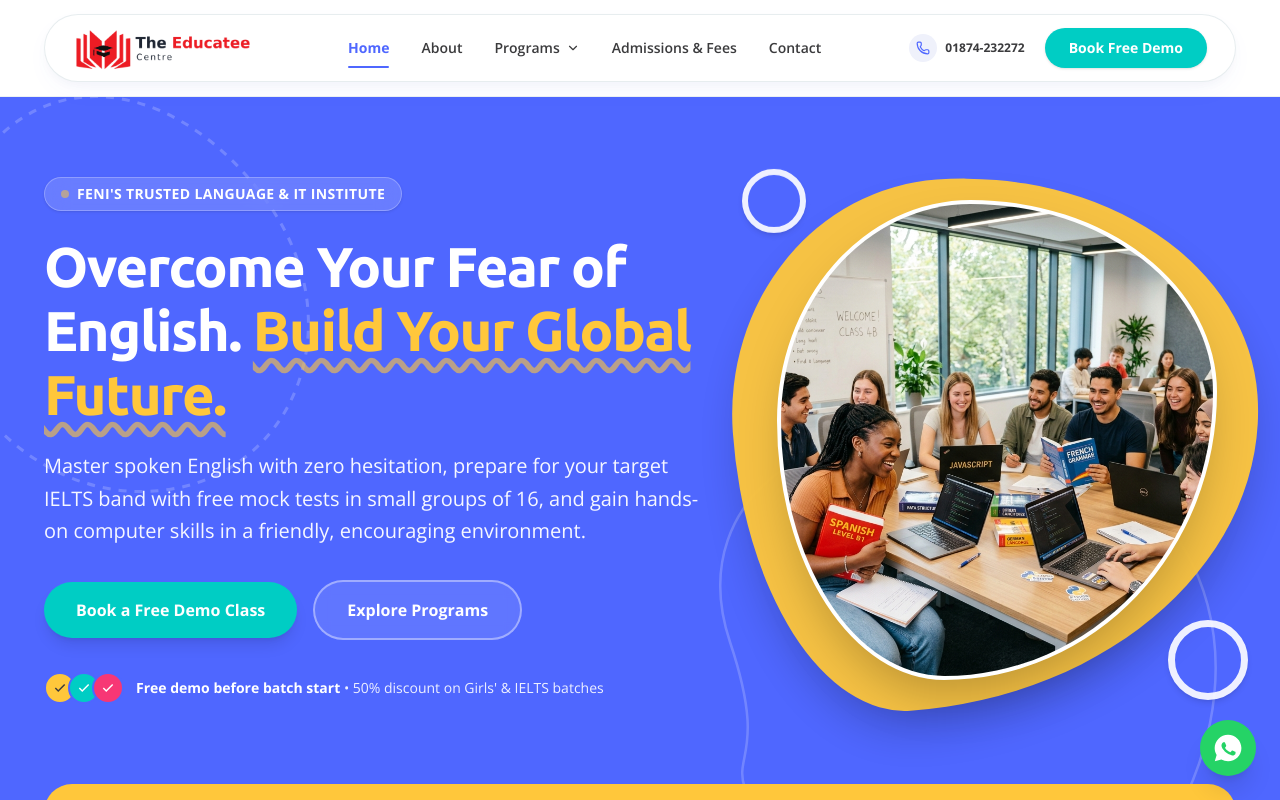
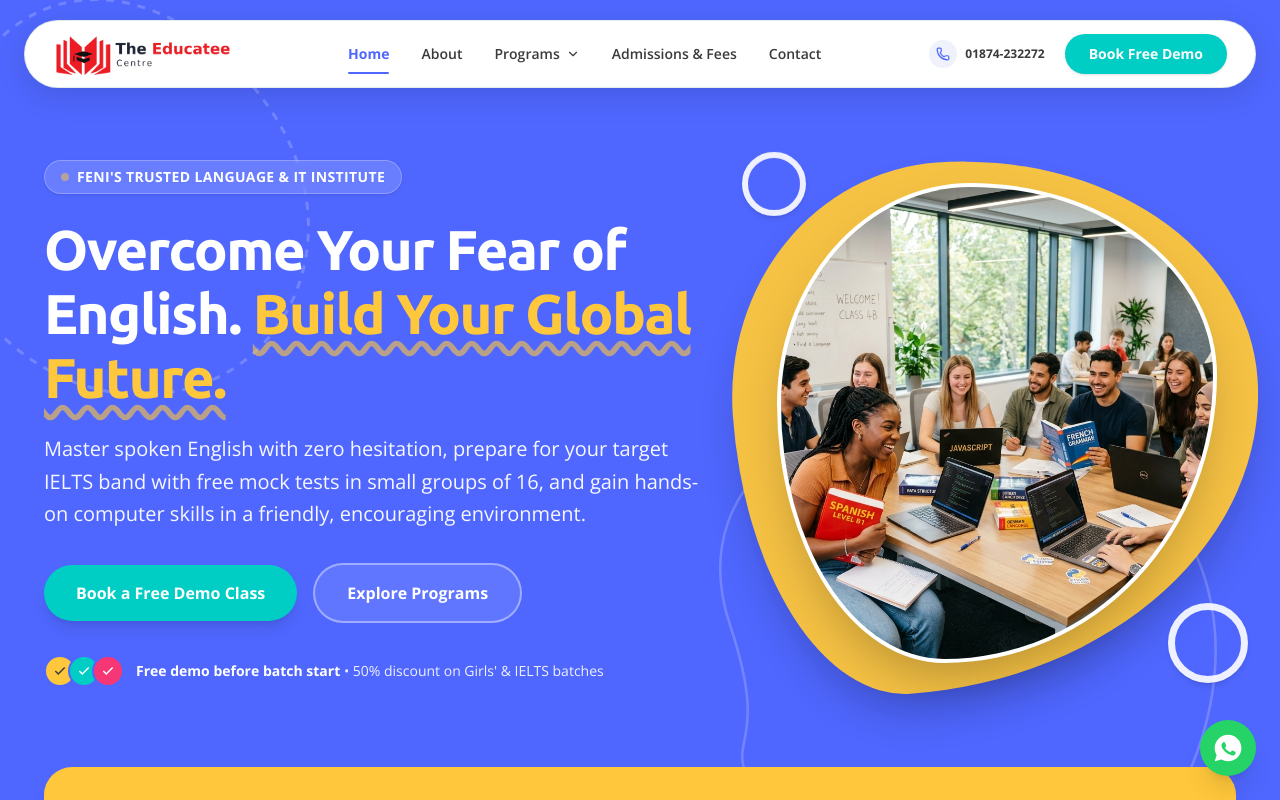
Before and after one commit to mahid559/the_educate_centre, a Next.js app: page / in a window 1280 px wide. Shown: the top 800 px of the page. Built offline with nearby package versions, Linux system fonts and the light colour scheme.

Commit message:
Update program card color palette and implement transparent floating navbar with smart headroom scroll

```diff
--- a/src/app/not-found.tsx
+++ b/src/app/not-found.tsx
@@ -4,7 +4,7 @@ import { BookOpen, Home } from "lucide-react";
 
 export default function NotFound() {
   return (
-    <div className="min-h-[75vh] flex items-center justify-center py-20 px-4 sm:px-6 bg-white relative overflow-hidden">
+    <div className="min-h-[75vh] flex items-center justify-center pt-32 pb-20 sm:pt-40 px-4 sm:px-6 bg-white relative overflow-hidden">
       {/* Background Decorative Padora Blobs */}
       <div
         className="absolute inset-0 pointer-events-none opacity-25 overflow-hidden"
--- a/src/app/programs/[slug]/CourseDetailClientView.tsx
+++ b/src/app/programs/[slug]/CourseDetailClientView.tsx
@@ -40,7 +40,7 @@ export function CourseDetailClientView({
   return (
     <>
       {/* 1. Course Hero Section */}
-      <section className="relative overflow-hidden bg-[#4F67FF] text-white pt-10 pb-16 md:pt-14 md:pb-24">
+      <section className="relative overflow-hidden bg-[#4F67FF] text-white pt-28 pb-14 sm:pt-32 md:pt-36 md:pb-20 lg:pt-40 lg:pb-24">
         {/* Background Decorative Curves */}
         <div
           className="absolute inset-0 pointer-events-none opacity-20 overflow-hidden"
--- a/src/components/Header.tsx
+++ b/src/components/Header.tsx
@@ -1,6 +1,6 @@
 "use client";
 
-import React, { useState, useEffect } from "react";
+import React, { useState, useEffect, useRef } from "react";
 import Link from "next/link";
 import Image from "next/image";
 import { usePathname } from "next/navigation";
@@ -11,14 +11,35 @@ import { siteContent } from "@/data/content";
 export function Header() {
   const [mobileMenuOpen, setMobileMenuOpen] = useState(false);
   const [programsDropdownOpen, setProgramsDropdownOpen] = useState(false);
+  const [visible, setVisible] = useState(true);
   const [scrolled, setScrolled] = useState(false);
+  const lastScrollYRef = useRef(0);
   const pathname = usePathname();
 
   const { contact, programs } = siteContent;
 
   useEffect(() => {
     const handleScroll = () => {
-      setScrolled(window.scrollY > 20);
+      const currentScrollY = window.scrollY;
+      const prevScrollY = lastScrollYRef.current;
+
+      // Track if page is scrolled past top
+      setScrolled(currentScrollY > 20);
+
+      // Always show navbar at the very top of the page
+      if (currentScrollY <= 40) {
+        setVisible(true);
+      } else if (currentScrollY > prevScrollY + 8) {
+        // Scrolling DOWN -> hide navbar to allow full screen view
+        setVisible(false);
+        setProgramsDropdownOpen(false);
+        setMobileMenuOpen(false);
+      } else if (currentScrollY < prevScrollY - 8) {
+        // Scrolling UP -> reveal navbar smoothly
+        setVisible(true);
+      }
+
+      lastScrollYRef.current = currentScrollY;
     };
 
     window.addEventListener("scroll", handleScroll, { passive: true });
@@ -33,15 +54,19 @@ export function Header() {
 
   return (
     <header
-      className={`sticky top-0 z-50 w-full transition-all duration-300 ${
-        scrolled
-          ? "bg-white/95 backdrop-blur-md shadow-md py-2 md:py-2.5 border-b border-[#E2E9EB]"
-          : "bg-white/90 backdrop-blur-sm py-2.5 md:py-3.5 border-b border-[#E2E9EB]/60"
+      className={`fixed top-0 left-0 right-0 z-50 pt-3 sm:pt-4 md:pt-5 px-3 sm:px-6 bg-transparent transition-transform duration-300 ease-in-out pointer-events-none ${
+        visible ? "translate-y-0" : "-translate-y-full"
       }`}
     >
-      <div className="max-w-[1240px] mx-auto px-4 sm:px-6">
-        <div className="bg-white rounded-2xl md:rounded-full px-4 md:px-7 py-2 sm:py-2.5 flex items-center justify-between padora-card-shadow border border-[#E2E9EB]/80">
-          {/* Authentic Logo (Transparent background, no black box) */}
+      <div className="max-w-[1240px] mx-auto pointer-events-auto">
+        <div
+          className={`bg-white rounded-2xl md:rounded-full px-4 md:px-7 py-2 sm:py-2.5 flex items-center justify-between border border-[#E2E9EB]/90 transition-shadow duration-300 ${
+            scrolled
+              ? "shadow-[0_12px_36px_-6px_rgba(0,0,0,0.18)]"
+              : "shadow-[0_8px_30px_rgb(0,0,0,0.12)]"
+          }`}
+        >
+          {/* Authentic Logo (Transparent background) */}
           <Link
             href="/"
             className="flex items-center group focus:outline-none focus-visible:ring-2 focus-visible:ring-[#4F67FF] rounded-xl"
@@ -59,7 +84,7 @@ export function Header() {
             </div>
           </Link>
 
-          {/* Desktop Navigation (Exact 5 items: Home, About, Programs dropdown, Admissions & Fees, Contact) */}
+          {/* Desktop Navigation */}
           <nav
             className="hidden lg:flex items-center gap-7 xl:gap-8 text-sm font-semibold text-[#3B3B3D]"
             aria-label="Main Navigation"
@@ -97,7 +122,9 @@ export function Header() {
               <button
                 type="button"
                 className={`flex items-center gap-1.5 transition-colors hover:text-[#4F67FF] py-1 focus:outline-none focus-visible:ring-2 focus-visible:ring-[#4F67FF] rounded-lg relative ${
-                  pathname?.startsWith("/programs") ? "text-[#4F67FF] font-bold" : ""
+                  pathname?.startsWith("/programs")
+                    ? "text-[#4F67FF] font-bold"
+                    : ""
                 }`}
                 aria-expanded={programsDropdownOpen}
                 aria-haspopup="true"
@@ -212,23 +239,24 @@ export function Header() {
             </button>
           </div>
         </div>
-      </div>
 
-      {/* Mobile Menu Drawer */}
+        {/* Mobile Menu Drawer (Floating pill card) */}
         <AnimatePresence>
           {mobileMenuOpen && (
             <motion.div
-            initial={{ opacity: 0, height: 0 }}
-            animate={{ opacity: 1, height: "auto" }}
-            exit={{ opacity: 0, height: 0 }}
-            transition={{ duration: 0.25, ease: "easeInOut" }}
-            className="lg:hidden bg-white border-b border-[#E2E9EB] shadow-2xl overflow-hidden mt-2"
+              initial={{ opacity: 0, y: -8, scale: 0.98 }}
+              animate={{ opacity: 1, y: 0, scale: 1 }}
+              exit={{ opacity: 0, y: -6, scale: 0.98 }}
+              transition={{ duration: 0.2, ease: "easeOut" }}
+              className="lg:hidden bg-white rounded-2xl shadow-2xl border border-[#E2E9EB] overflow-hidden mt-2 p-5"
             >
-            <div className="max-w-[1240px] mx-auto px-5 py-5 flex flex-col gap-3">
+              <div className="flex flex-col gap-3">
                 <Link
                   href="/"
                   className={`py-2 text-base font-bold transition-colors ${
-                  isActive("/") ? "text-[#4F67FF]" : "text-[#3B3B3D] hover:text-[#4F67FF]"
+                    isActive("/")
+                      ? "text-[#4F67FF]"
+                      : "text-[#3B3B3D] hover:text-[#4F67FF]"
                   }`}
                   onClick={() => setMobileMenuOpen(false)}
                 >
@@ -238,7 +266,9 @@ export function Header() {
                 <Link
                   href="/about"
                   className={`py-2 text-base font-bold transition-colors ${
-                  isActive("/about") ? "text-[#4F67FF]" : "text-[#3B3B3D] hover:text-[#4F67FF]"
+                    isActive("/about")
+                      ? "text-[#4F67FF]"
+                      : "text-[#3B3B3D] hover:text-[#4F67FF]"
                   }`}
                   onClick={() => setMobileMenuOpen(false)}
                 >
@@ -270,7 +300,9 @@ export function Header() {
                 <Link
                   href="/admissions"
                   className={`py-2 text-base font-bold transition-colors ${
-                  isActive("/admissions") ? "text-[#4F67FF]" : "text-[#3B3B3D] hover:text-[#4F67FF]"
+                    isActive("/admissions")
+                      ? "text-[#4F67FF]"
+                      : "text-[#3B3B3D] hover:text-[#4F67FF]"
                   }`}
                   onClick={() => setMobileMenuOpen(false)}
                 >
@@ -280,7 +312,9 @@ export function Header() {
                 <Link
                   href="/contact"
                   className={`py-2 text-base font-bold transition-colors ${
-                  isActive("/contact") ? "text-[#4F67FF]" : "text-[#3B3B3D] hover:text-[#4F67FF]"
+                    isActive("/contact")
+                      ? "text-[#4F67FF]"
+                      : "text-[#3B3B3D] hover:text-[#4F67FF]"
                   }`}
                   onClick={() => setMobileMenuOpen(false)}
                 >
@@ -307,6 +341,7 @@ export function Header() {
             </motion.div>
           )}
         </AnimatePresence>
+      </div>
     </header>
   );
 }
--- a/src/components/Hero.tsx
+++ b/src/components/Hero.tsx
@@ -10,7 +10,7 @@ export function Hero() {
   const { hero } = siteContent;
 
   return (
-    <section className="relative overflow-hidden bg-[#4F67FF] text-white pt-10 pb-16 md:pt-16 md:pb-24 lg:pt-20 lg:pb-32">
+    <section className="relative overflow-hidden bg-[#4F67FF] text-white pt-28 pb-16 sm:pt-32 md:pt-36 md:pb-24 lg:pt-40 lg:pb-32">
       {/* Background Decorative Curves & Blobs (Padora Aesthetics) */}
       <div className="absolute inset-0 pointer-events-none opacity-20 overflow-hidden" aria-hidden="true">
         <svg
--- a/src/components/PageHero.tsx
+++ b/src/components/PageHero.tsx
@@ -23,7 +23,7 @@ export function PageHero({
   children,
 }: PageHeroProps) {
   return (
-    <section className="relative overflow-hidden bg-[#4F67FF] text-white pt-10 pb-16 md:pt-14 md:pb-20 lg:pt-16 lg:pb-24">
+    <section className="relative overflow-hidden bg-[#4F67FF] text-white pt-28 pb-14 sm:pt-32 md:pt-36 md:pb-20 lg:pt-40 lg:pb-24">
       {/* Background Decorative Curves (Matches Home Hero) */}
       <div
         className="absolute inset-0 pointer-events-none opacity-20 overflow-hidden"
--- a/src/data/content.ts
+++ b/src/data/content.ts
@@ -488,7 +488,7 @@ export const siteContent = {
       category: "English",
       description: "Designed specifically for post-exam SSC and Dakhil students to break the ice, overcome stage fright, and build spontaneous English speaking fluency in a supportive peer group.",
       badge: "50% Off Girls Batch",
-      accentColor: "pink",
+      accentColor: "blue",
       image: "/images/programs/spoken-english.jpg",
       imageAlt: "Students practicing conversational English in a supportive group",
       targetAudience: [
@@ -753,7 +753,7 @@ export const siteContent = {
       category: "IT & Digital Skills",
       description: "Learn foundational digital marketing across social platforms. Build and optimize business pages, launch targeted Meta ads, design eye-catching graphics with Canva, and write high-converting copy.",
       badge: "High Demand",
-      accentColor: "blue",
+      accentColor: "teal",
       image: "/images/programs/social-media-marketing.jpg",
       imageAlt: "Digital marketing campaign planning and social media strategy",
       targetAudience: [
@@ -807,7 +807,7 @@ export const siteContent = {
       category: "English",
       description: "Transform untidy, slow, or illegible handwriting into neat, beautiful, exam-ready script in both English and Bengali through scientific stroke, grip, and posture correction.",
       badge: "Visible Results",
-      accentColor: "yellow",
+      accentColor: "pink",
       image: "/images/programs/handwriting.jpg",
       imageAlt: "Neat handwriting transformation on practice notebook",
       targetAudience: [
```
Lines whose indentation alone changed are shown as unchanged.
